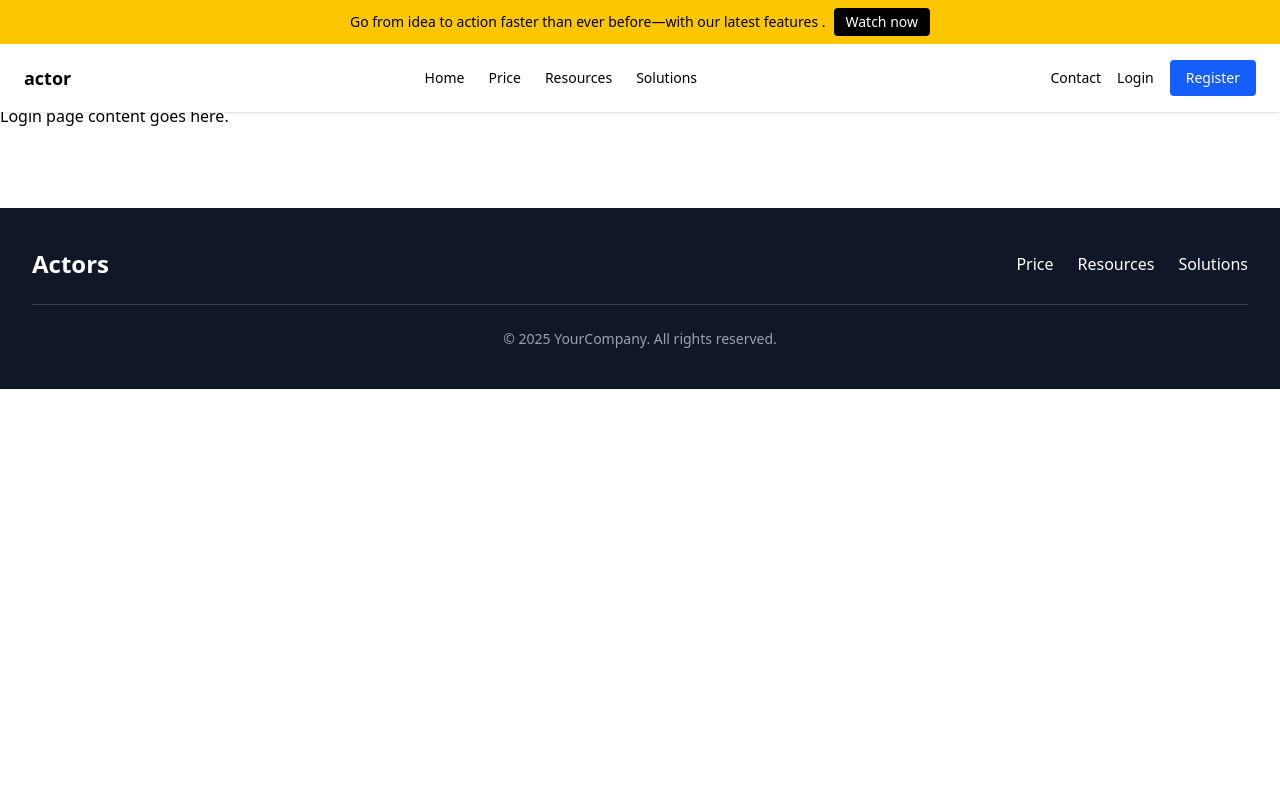
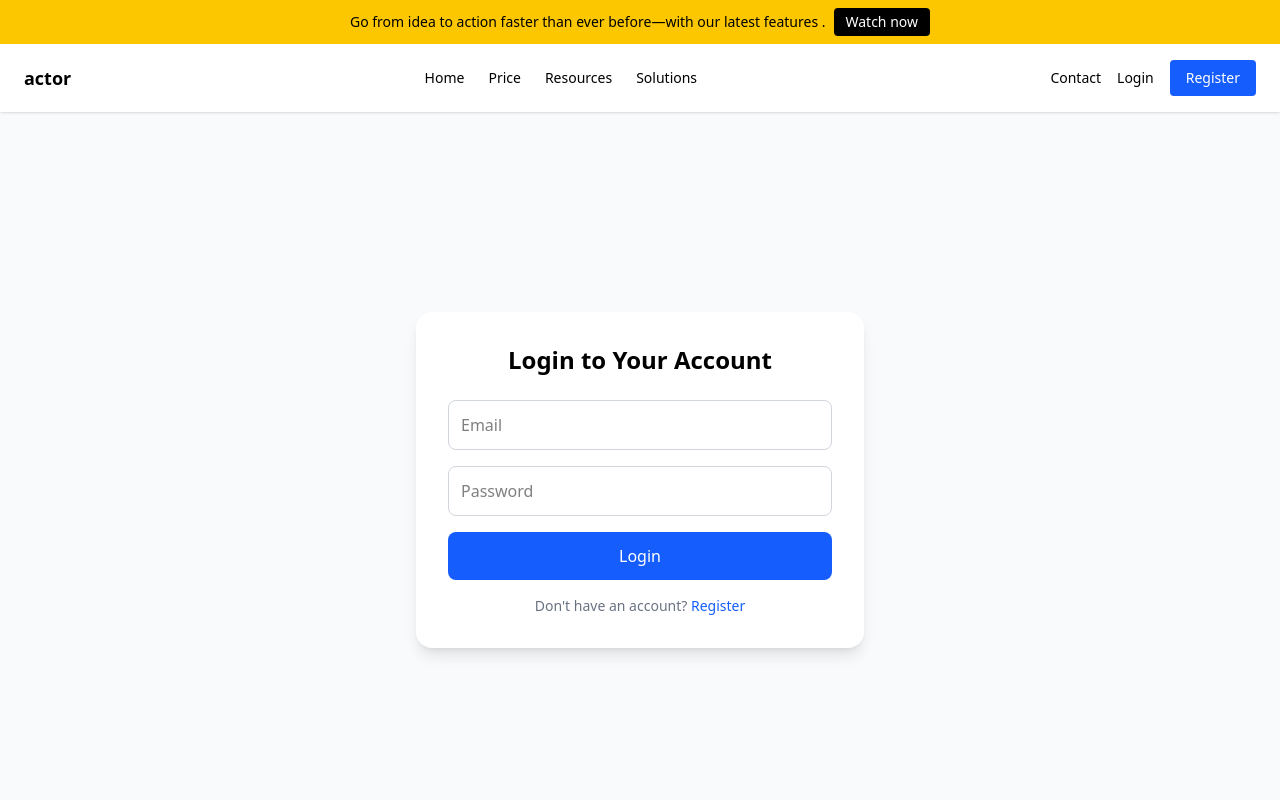
Before and after one commit to m4rcin7/abcd, a React (Vite) app: page /login in a window 1280 px wide. Shown: the top 800 px of the page. Built offline with nearby package versions, Linux system fonts and the light colour scheme.

Commit message:
login page

```diff
--- a/src/pages/Login.tsx
+++ b/src/pages/Login.tsx
@@ -1,10 +1,46 @@
+import { motion } from "framer-motion";
+
 const Login = () => {
   return (
-    <div>
-      <h1>Login</h1>
-      <p>Login page content goes here.</p>
-    </div>
+    <motion.div
+      className="min-h-screen flex items-center justify-center bg-gray-50 px-4"
+      initial={{ opacity: 0, y: 20 }}
+      animate={{ opacity: 1, y: 0 }}
+      transition={{ duration: 0.6 }}
+    >
+      <div className="w-full max-w-md p-8 bg-white rounded-2xl shadow-lg">
+        <h2 className="text-2xl font-bold mb-6 text-center">
+          Login to Your Account
+        </h2>
+        <form className="space-y-4">
+          <input
+            type="email"
+            placeholder="Email"
+            className="w-full p-3 border border-gray-300 rounded-lg focus:outline-none focus:ring-2 focus:ring-blue-500"
+            required
+          />
+          <input
+            type="password"
+            placeholder="Password"
+            className="w-full p-3 border border-gray-300 rounded-lg focus:outline-none focus:ring-2 focus:ring-blue-500"
+            required
+          />
+          <button
+            type="submit"
+            className="w-full bg-blue-600 text-white py-3 rounded-lg hover:bg-blue-700 transition"
+          >
+            Login
+          </button>
+        </form>
+        <p className="mt-4 text-center text-sm text-gray-500">
+          Don't have an account?{" "}
+          <a href="/register" className="text-blue-600 hover:underline">
+            Register
+          </a>
+        </p>
+      </div>
+    </motion.div>
   );
-}
+};
 
 export default Login;
```
